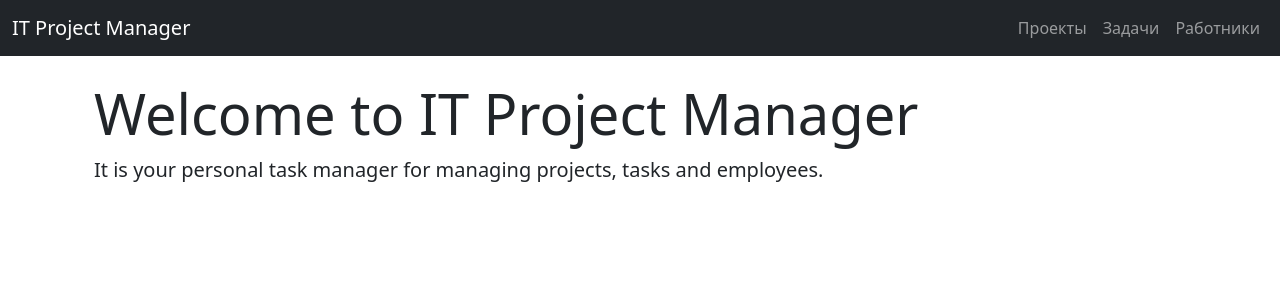
After one commit to UrbanAstronaut88/it-project, a Django app: page / in a window 1280 px wide. The commit adds this page. Shown: the top 300 px of the page. Run offline with Django 5.2, Linux system fonts and the light colour scheme.

Commit message:
feat: created home.html to display the home page

```diff
--- a/main/urls.py
+++ b/main/urls.py
@@ -1,8 +1,9 @@
 from django.urls import path
-from .views import ProjectListView
+from .views import ProjectListView, HomeView
 
 
 app_name = "main"
 urlpatterns = [
+    path("", HomeView.as_view(), name="home"),
     path("projects/", ProjectListView.as_view(), name="project-list"),
 ]
--- a/templates/base.html
+++ b/templates/base.html
@@ -16,7 +16,7 @@
       <div class="collapse navbar-collapse" id="navbarNav">
         <ul class="navbar-nav ms-auto">
           <li class="nav-item">
-            <a class="nav-link" href="{% url 'project-list' %}">Проекты</a>
+            <a class="nav-link" href="{% url 'main:project-list' %}">Проекты</a>
           </li>
           <li class="nav-item">
             <a class="nav-link" href="#">Задачи</a>  <!-- позже подключим -->
--- /dev/null
+++ b/templates/main/home.html
@@ -0,0 +1,12 @@
+{% extends "base.html" %}
+
+{% block title %}
+  Main page
+{% endblock %}
+
+{% block content %}
+  <div class="container">
+    <h1 class="display-4">Welcome to IT Project Manager</h1>
+    <p class="lead">It is your personal task manager for managing projects, tasks and employees.</p>
+  </div>
+{% endblock %}
```
